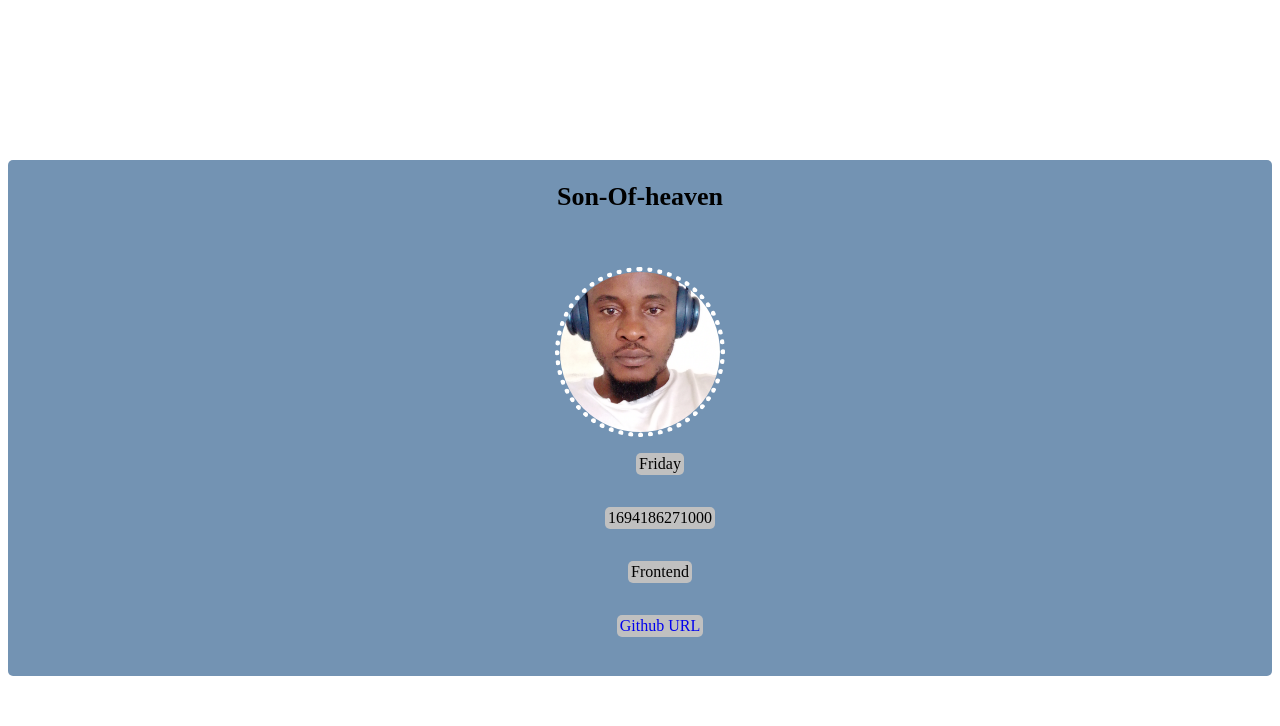
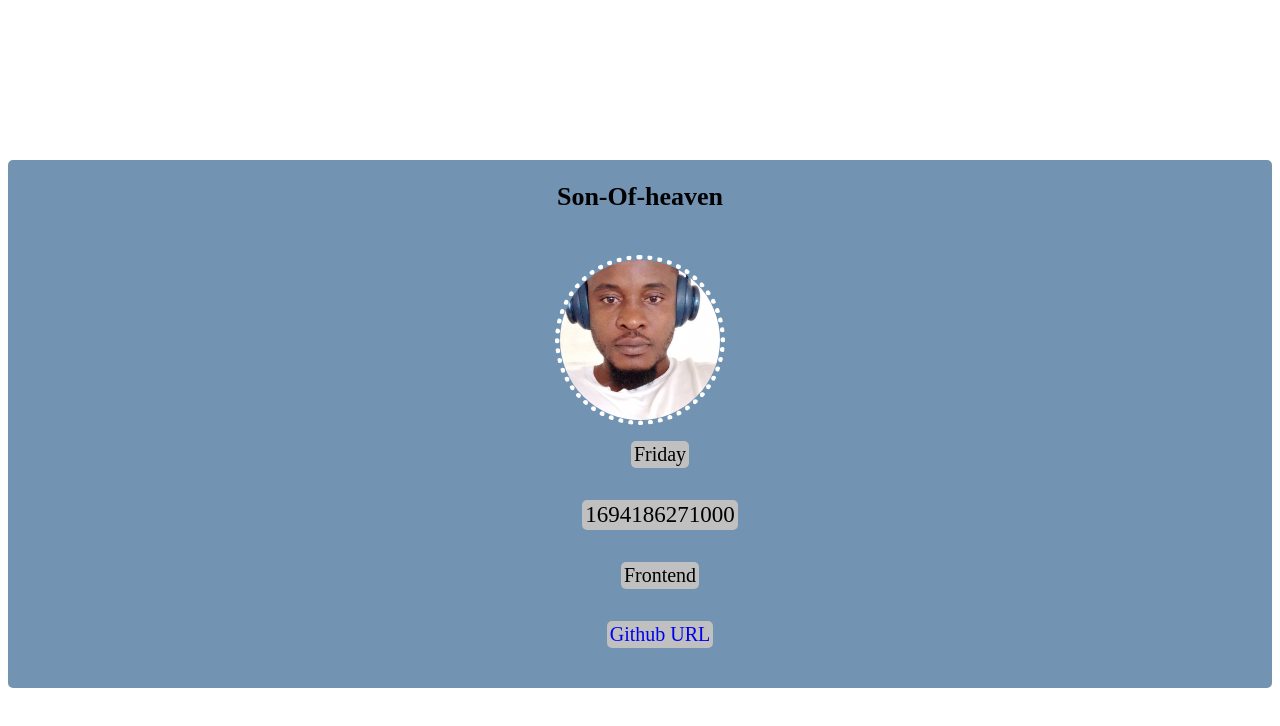
Before and after one commit to fizy500/HngX_stage1, a plain HTML site: page index.html in a window 1280 px wide. Drawn offline with Linux system fonts and the light colour scheme.

Commit message:
Fixed test id

```diff
--- a/index.css
+++ b/index.css
@@ -20,7 +20,7 @@ main > div {
   justify-content: center;
   /* background: royalblue; */
   background: #7393B3;
-  padding: 0 20% 0 20%;
+  padding: 0 20% 12px 20%;
   height: 50vh;
 }
 img {
@@ -40,11 +40,15 @@ ul {
   justify-content: center;
   align-items: center;
 }
+ul :nth-child(2){
+  font-size:23px ;
+}
 li{
   margin-bottom: 2rem;
   background:#C0C0C0 ;
   padding: 2px 3px;
   border-radius:5px;
+  font-size:20px;
 }
 a{
   text-decoration: none;
--- a/index.html
+++ b/index.html
@@ -15,15 +15,12 @@
           src="./IMG_20230907_111902.jpg"
           alt="Son-Of-heaven"
         />
-        <ul class="">
-          <!-- <li >
+        <ul>
+          <li data-testid="currentDayOfTheWeek" id="weekDay">
 
-          </li> -->
-          <li data-testid="currentDayOfTheWeek" id="weekDay">
-            Current day of the week
           </li>
           <li data-testid="currentUTCTime" id="time"></li>
-          <li data-testid="mtTrack">Frontend</li>
+          <li data-testid="myTrack">Frontend</li>
           <li data-testid="githubURL">
             <a href="https://github.com/fizy500/HngX_stage1">Github URL</a>
           </li>
```
